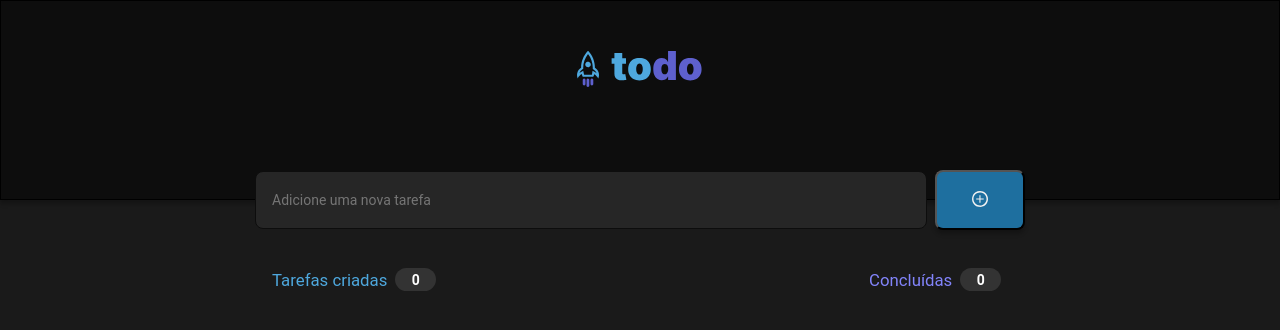
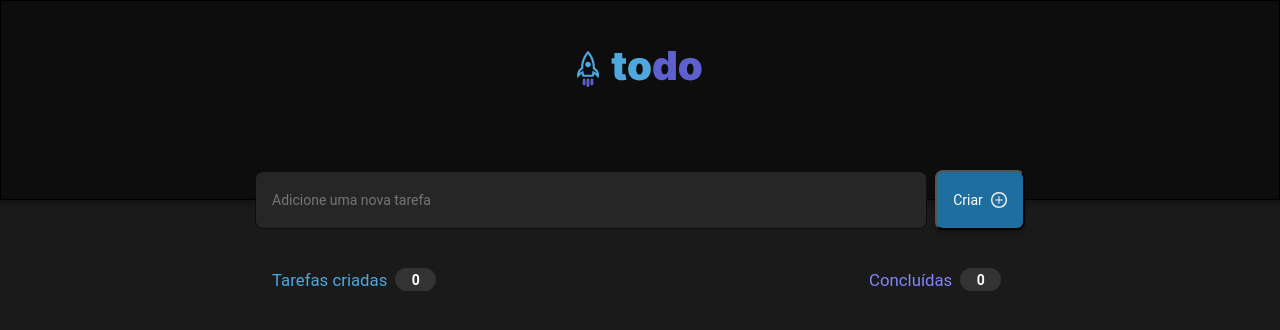
Before and after one commit to alexbruno10/todo-list, a React (Vite) app: page / in a window 1280 px wide. Shown: the top 330 px of the page. Built offline with nearby package versions, Linux system fonts and the light colour scheme.

Commit message:
Finish style Insert component

```diff
--- a/src/components/Inserts/index.tsx
+++ b/src/components/Inserts/index.tsx
@@ -25,6 +25,7 @@ function Inserts() {
         type="button"
         onClick={addTask}
       >
+        Criar
         <img src={Add} alt="Fechal modal" />
       </button>
 
--- a/src/components/Inserts/styles.module.scss
+++ b/src/components/Inserts/styles.module.scss
@@ -6,6 +6,7 @@
     justify-content: center;
     padding: 0px;
     gap: 8px;
+
 
     position: absolute;
     width: 736px;
@@ -42,6 +43,7 @@
 }
 
 .buttonContent {
+    display: flex;
     justify-content: center;
     align-items: center;
     padding: 16px;
@@ -55,6 +57,7 @@
     background: var(--blue-dark);
     box-shadow: 0px 4px 4px rgba(0, 0, 0, 0.25);
     border-radius: 8px;
+    color: white;
 
     /* Inside auto layout */
 
```
